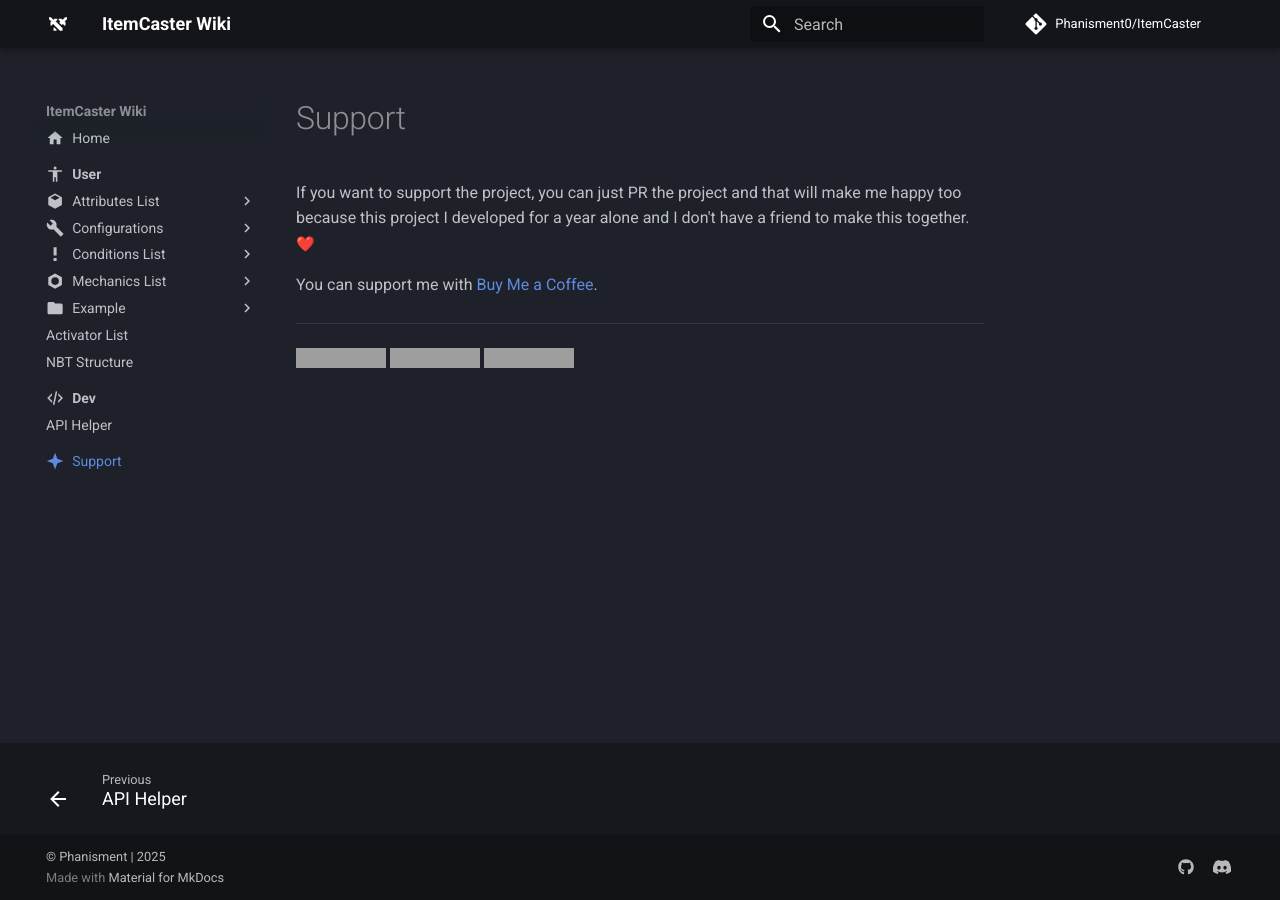
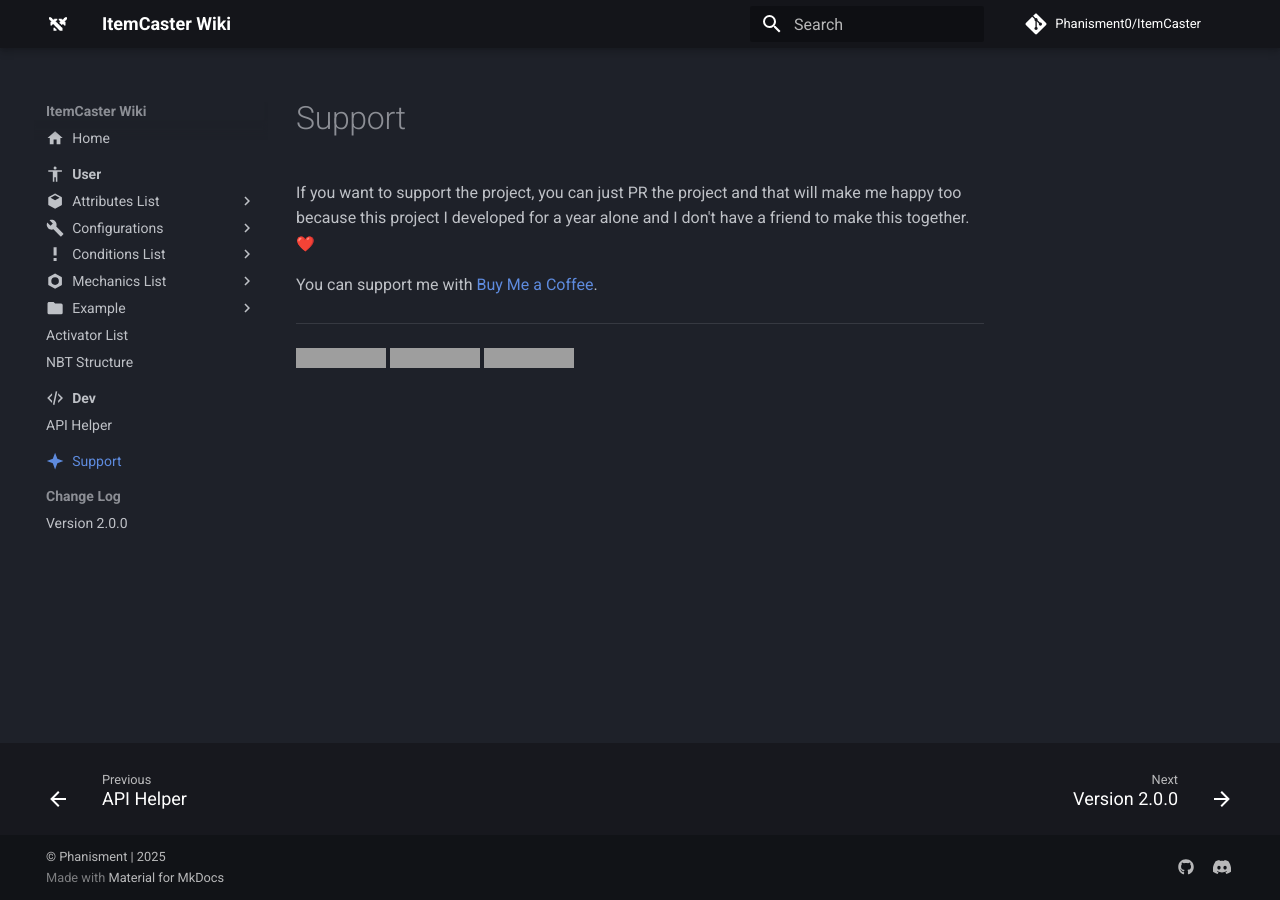
Before and after one commit to Phanisment0/ItemCaster-Wiki, an MkDocs documentation site: the page built from docs/support.md, in a window 1280 px wide. Built offline with MkDocs 1.6.1 and Material for MkDocs 9.7.7, drawn with Linux system fonts in a browser that asks for light colours; emoji names are drawn with the system emoji font; comment, search, counter and statistics services are not loaded; grey boxes are pictures that could not be loaded.

Commit message:
Add Change Log

```diff
--- /dev/null
+++ b/docs/change_log/2.0.0.md
@@ -0,0 +1,9 @@
+---
+title: Version 2.0.0
+authors:
+- phanisment
+---
+
+## Change Log
+
+- This is first update in this Wiki
--- a/mkdocs.yml
+++ b/mkdocs.yml
@@ -98,3 +98,5 @@
     - dev/index.md
     - API Helper: dev/api-helper.md
   - Support: support.md
+  - Change Log:
+    - change_log/2.0.0.md
```
Also changed, not shown: docs/index.md (+2 -0 lines).
